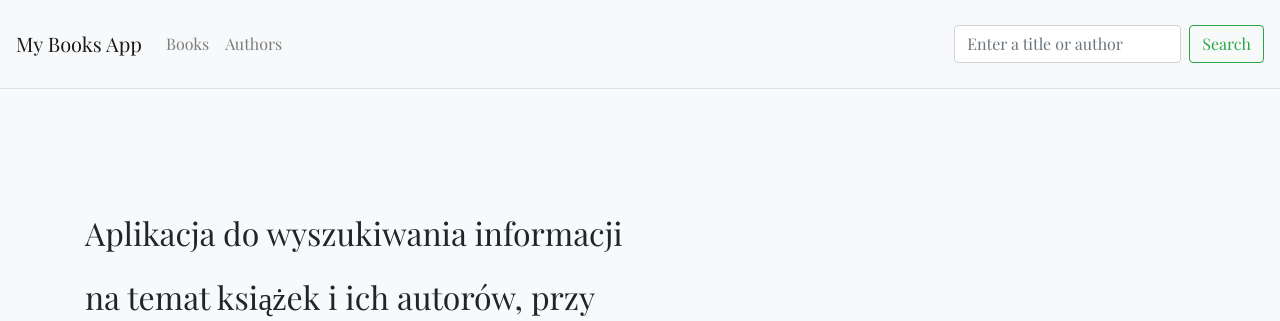
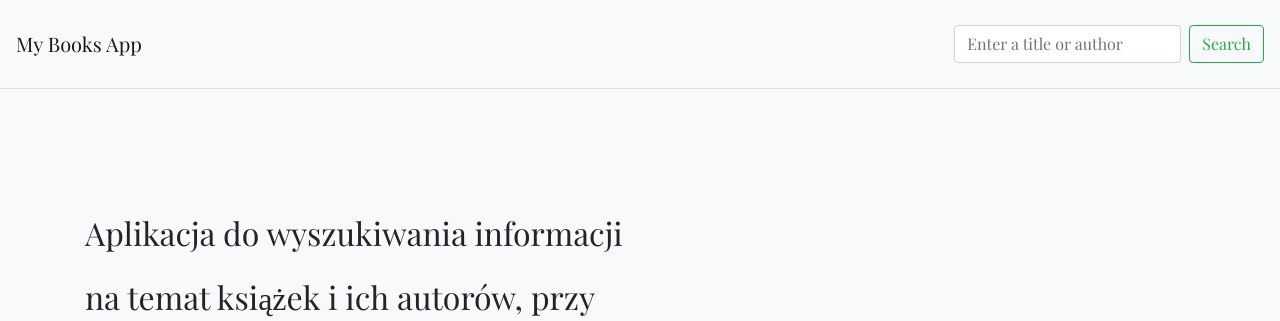
Before and after one commit to MateusBz/flask_goodreads_consumer, a Flask app: page / in a window 1280 px wide. Shown: the top 321 px of the page. Run offline with Flask 2, Linux system fonts and the light colour scheme; some libraries are stand-ins or nearby versions.

Commit message:
fix search place

```diff
--- a/templates/base.html
+++ b/templates/base.html
@@ -25,15 +25,8 @@
             <span class="navbar-toggler-icon"></span>
         </button>
 
-        <div class="collapse navbar-collapse" id="navbarSupportedContent">
-            <ul class="navbar-nav mr-auto">
-                <li class="nav-item">
-                    <a class="nav-link" href="#">Books <span class="sr-only">(current)</span></a>
-                </li>
-                <li class="nav-item">
-                    <a class="nav-link" href="#">Authors <span class="sr-only">(current)</span></a>
-                </li>
-            </ul>
+        <div class="collapse navbar-collapse justify-content-end" id="navbarSupportedContent">
+
             <form class="form-inline my-2 my-lg-0" method="POST" action="{{ url_for('results')}}">
                 <input class="form-control mr-sm-2" type="search" placeholder="Enter a title or author" aria-label="Search" name='query' required>
                 <button class="btn btn-outline-success my-2 my-sm-0" type="submit">Search</button>
```
